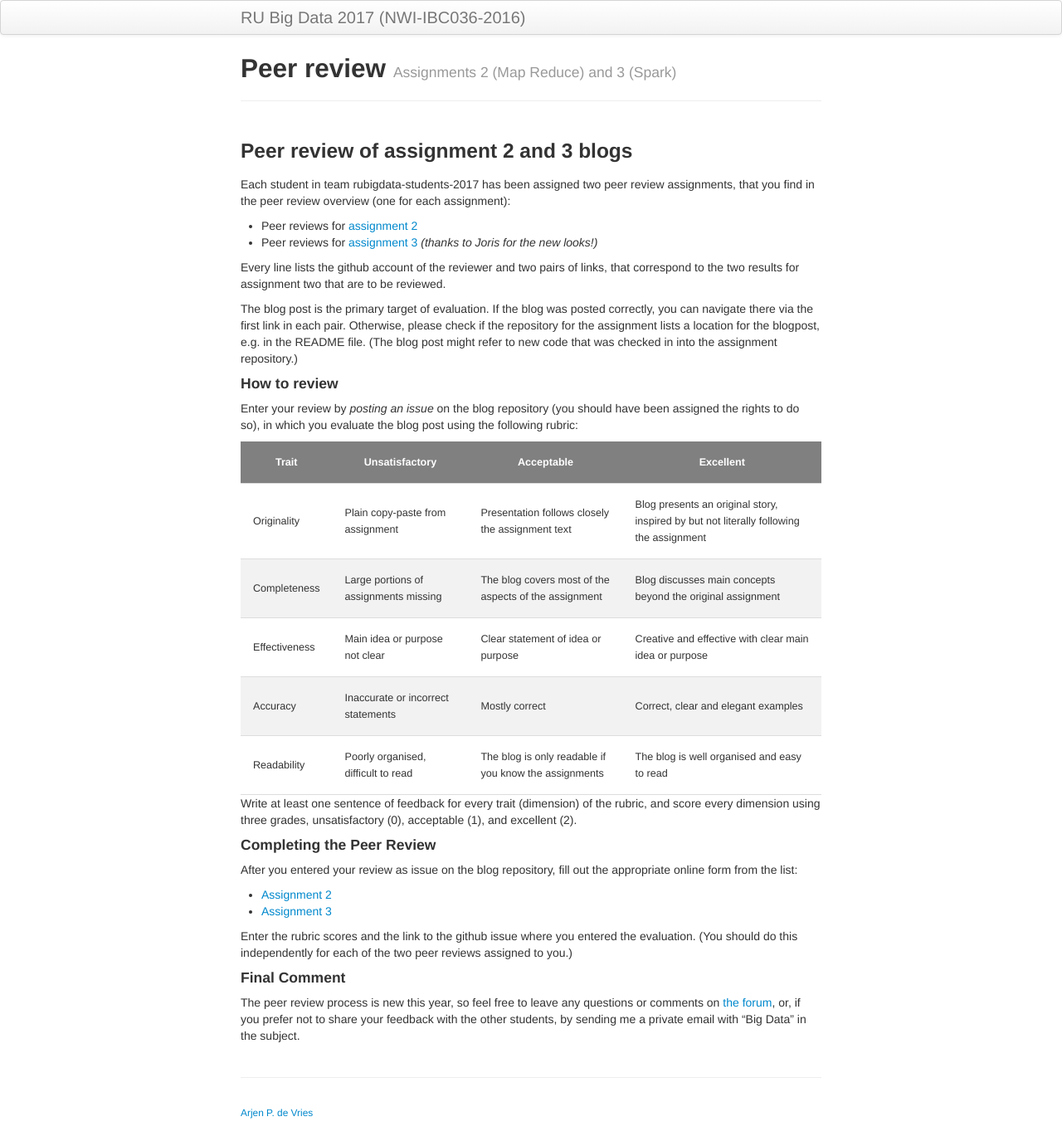
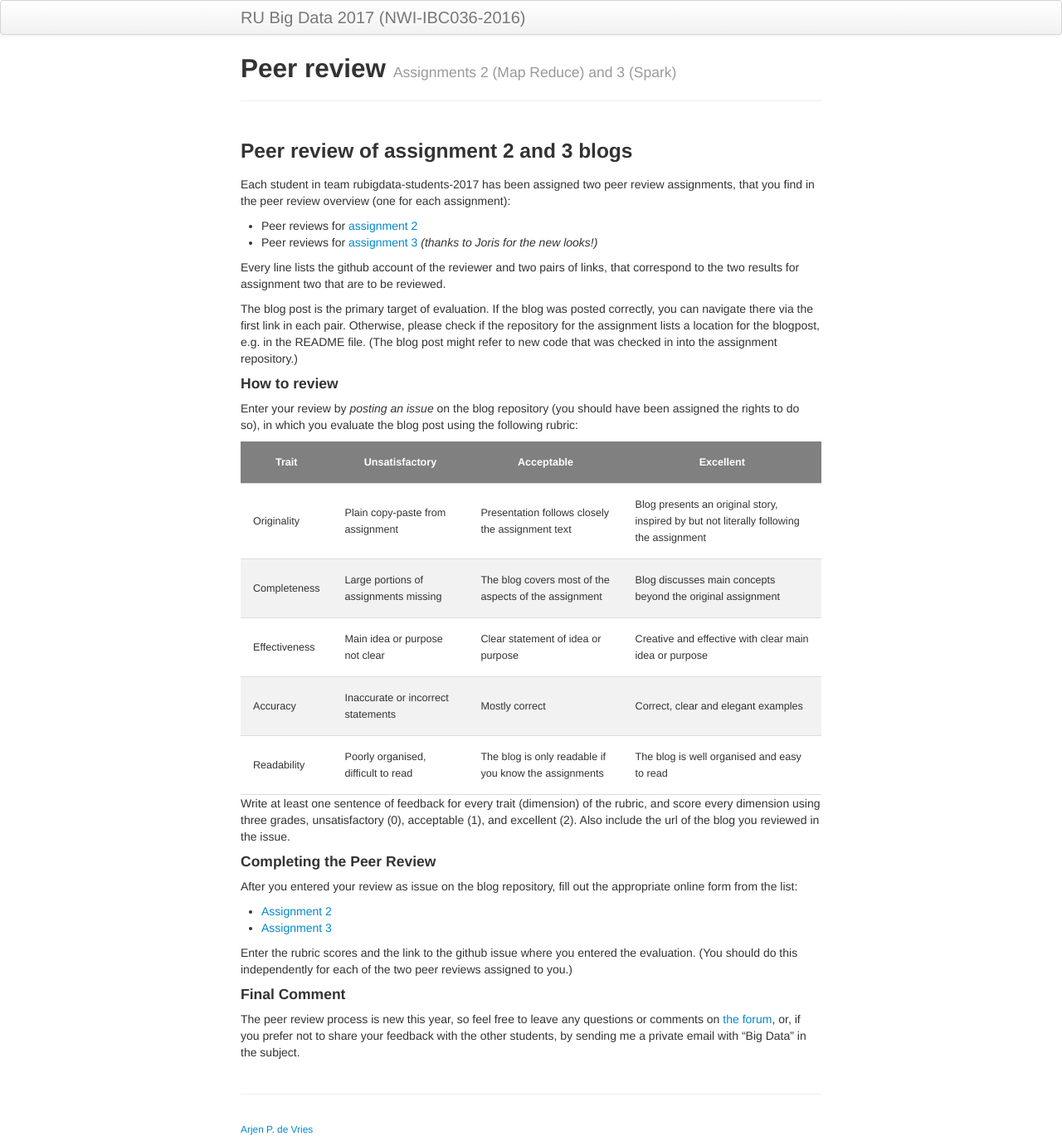
Before and after one commit to Thelukepet/course, a Jekyll site: the page built from peer-review.md, in a window 1280 px wide. Shown: the whole page at 83% size. Built offline with Jekyll 4.4.1, drawn with Linux system fonts in a browser that asks for light colours.

Commit message:
request for blog url in issue

```diff
--- a/peer-review.md
+++ b/peer-review.md
@@ -30,7 +30,7 @@ Accuracy      | Inaccurate or incorrect statements    | Mostly correct
 Readability   | Poorly organised, difficult to read   | The blog is only readable if you know the assignments | The blog is well organised and easy to read
 
 Write at least one sentence of feedback for every trait (dimension) of the rubric, and score every dimension using three grades, unsatisfactory (0), acceptable (1),
-and excellent (2).
+and excellent (2). Also include the url of the blog you reviewed in the issue.
 
 #### Completing the Peer Review
 
```
